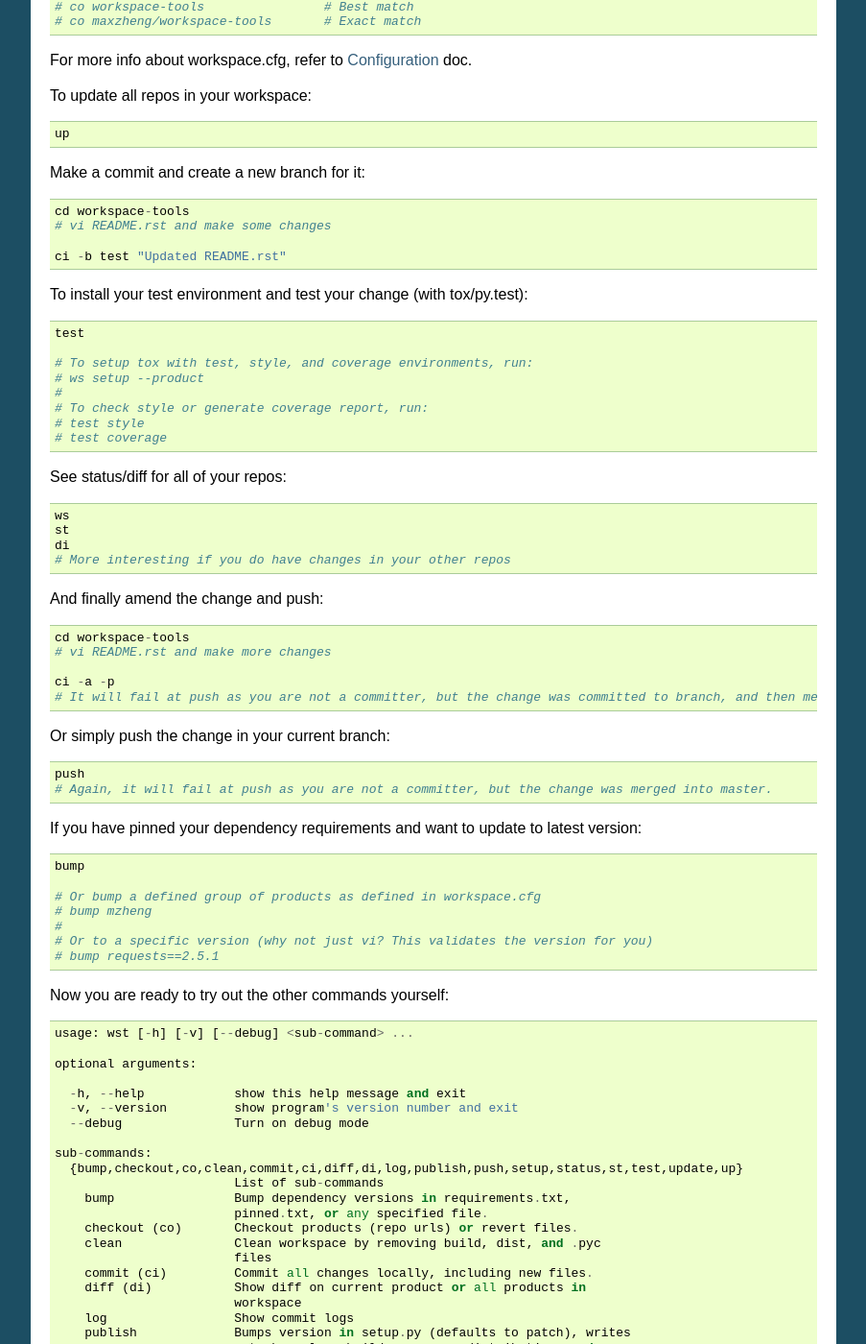
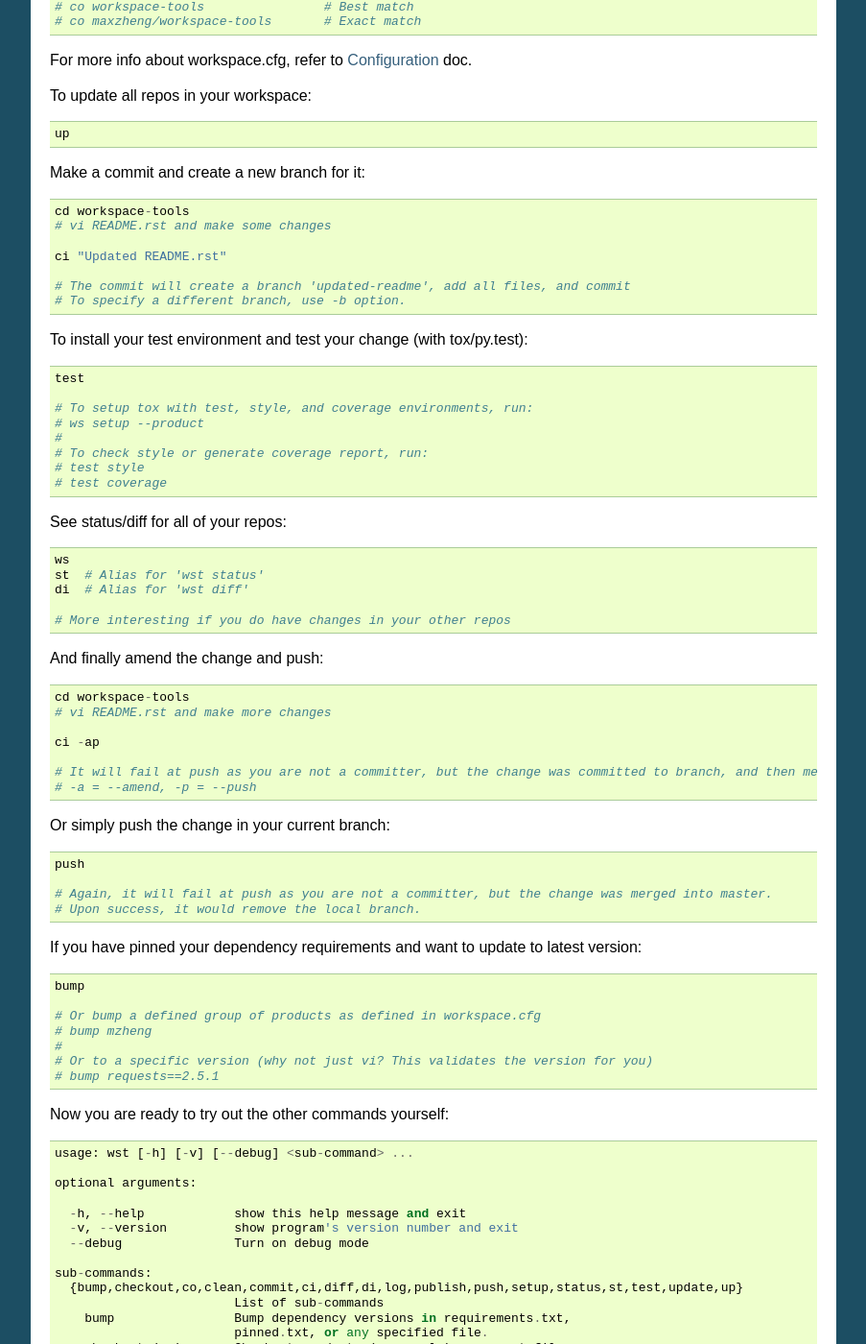
Before and after one commit to maxzheng/workspace-tools, a Sphinx documentation site: the page built from docs/README.rst, in a window 1280 px wide and 1400 px high, scrolled down 1183 px. Shown: the whole window at 96% size, without its empty margins (198-1101 px from the left). Built offline with Sphinx 7.4.7, drawn with Linux system fonts in a browser that asks for light colours.

```diff
--- a/docs/README.rst
+++ b/docs/README.rst
@@ -70,7 +70,10 @@
     cd workspace-tools
     # vi README.rst and make some changes
 
-    ci -b test "Updated README.rst"
+    ci "Updated README.rst"
+
+    # The commit will create a branch 'updated-readme', add all files, and commit
+    # To specify a different branch, use -b option.
 
 To install your test environment and test your change (with tox/py.test)::
 
@@ -86,8 +89,9 @@
 See status/diff for all of your repos::
 
     ws
-    st
-    di
+    st  # Alias for 'wst status'
+    di  # Alias for 'wst diff'
+
     # More interesting if you do have changes in your other repos
 
 And finally amend the change and push::
@@ -95,13 +99,17 @@
     cd workspace-tools
     # vi README.rst and make more changes
 
-    ci -a -p
+    ci -ap
+
     # It will fail at push as you are not a committer, but the change was committed to branch, and then merged into master.
+    # -a = --amend, -p = --push
 
 Or simply push the change in your current branch::
 
     push
+
     # Again, it will fail at push as you are not a committer, but the change was merged into master.
+    # Upon success, it would remove the local branch.
 
 If you have pinned your dependency requirements and want to update to latest version::
 
@@ -150,6 +158,7 @@
 ====================
 
 | bumper: https://pypi.python.org/pypi/bumper
+|
 | Documentation: http://workspace-tools.readthedocs.org
 |
 | PyPI Package: https://pypi.python.org/pypi/workspace-tools
```
Also changed, not shown: 2 other files.
